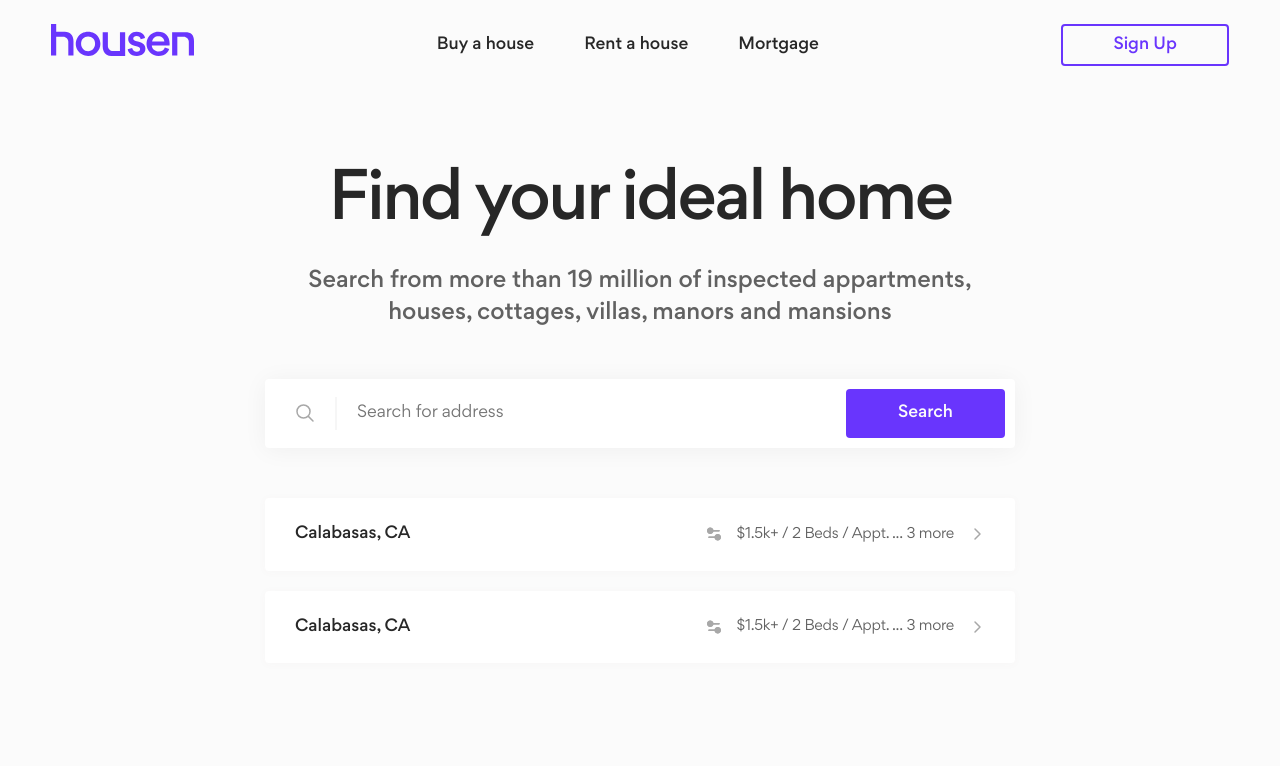
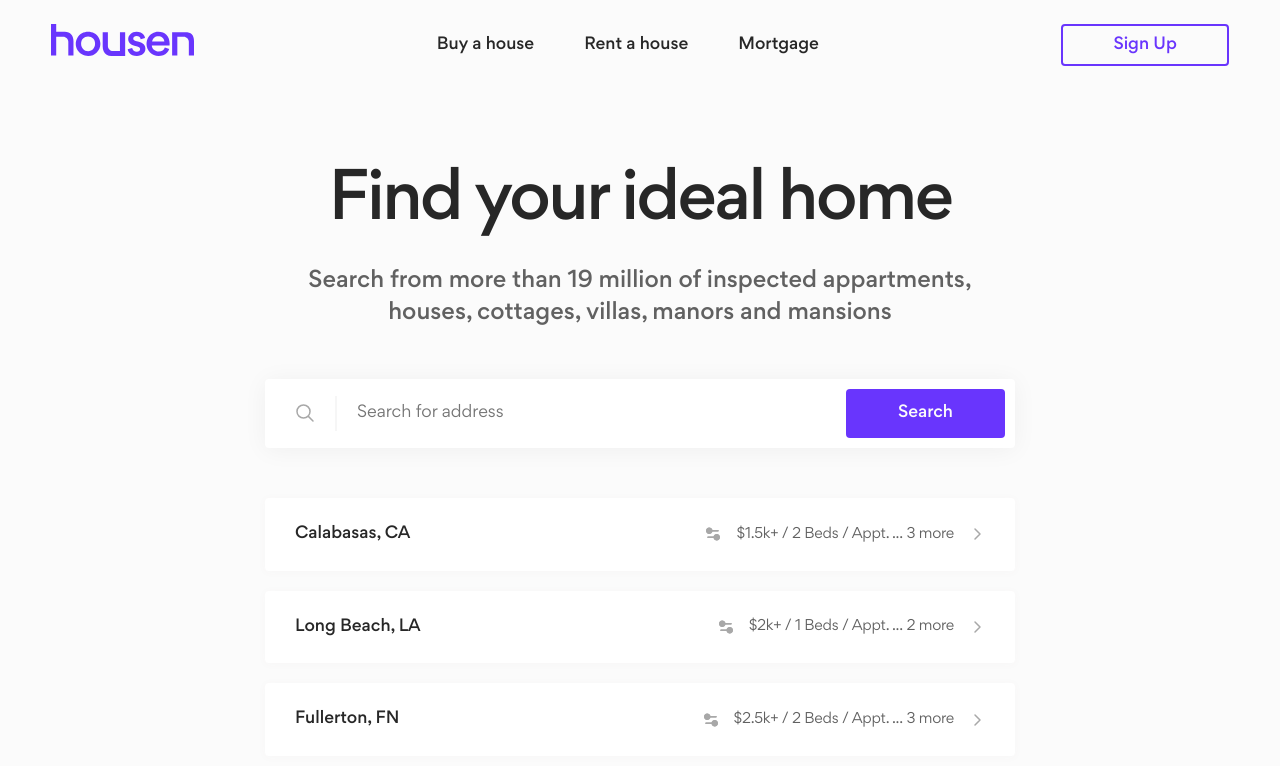
Before and after one commit to shahriarpshuvo/housen, a React (Create React App) app: page / in a window 1280 px wide. Shown: the top 766 px of the page. Built offline with nearby package versions, Linux system fonts and the light colour scheme.

Commit message:
:bulb: add search item with mock-data & prop-types

```diff
--- a/package.json
+++ b/package.json
@@ -6,6 +6,8 @@
     "@testing-library/jest-dom": "^5.11.4",
     "@testing-library/react": "^11.1.0",
     "@testing-library/user-event": "^12.1.10",
+    "millify": "^4.0.0",
+    "prop-types": "^15.7.2",
     "react": "^17.0.2",
     "react-dom": "^17.0.2",
     "react-scripts": "4.0.3",
--- a/src/components/Search.js
+++ b/src/components/Search.js
@@ -1,9 +1,12 @@
 import React from 'react';
 import { ReactComponent as SearchIcon } from '../assets/icons/search.svg';
-import { ReactComponent as FilterIcon } from '../assets/icons/filter.svg';
-import { ReactComponent as ChevronRightIcon } from '../assets/icons/chevron-right.svg';
+
+import SearchItem from './SearchItem';
+
+import data from '../mock-data.json';
 
 const Search = () => {
+  const items = data.result.slice(0, 3);
   return (
     <section class="search">
       <div className="content-box">
@@ -11,26 +14,13 @@ const Search = () => {
           <label htmlFor="searchText">
             <SearchIcon />
           </label>
-          <input type="text" id="searchText" placeholder="Search for address" />
+          <input type="text" id="searchText" placeholder="Search for address" autoComplete="none" />
           <button class="btn btn--main">Search</button>
         </form>
         <div className="search__list">
-          <div className="search__item">
-            <h3 className="search__itemCity">Calabasas, CA</h3>
-            <div className="search__itemInfo meta">
-              <FilterIcon />
-              <span>$1.5k+ / 2 Beds / Appt. ... 3 more</span>
-              <ChevronRightIcon />
-            </div>
-          </div>
-          <div className="search__item">
-            <h3 className="search__itemCity">Calabasas, CA</h3>
-            <div className="search__itemInfo meta">
-              <FilterIcon />
-              <span>$1.5k+ / 2 Beds / Appt. ... 3 more</span>
-              <ChevronRightIcon />
-            </div>
-          </div>
+          {items.map(item => (
+            <SearchItem key={item.city_name.replace(' ', '_').toLowerCase()} item={item} />
+          ))}
         </div>
       </div>
     </section>
--- a/src/components/SearchItem.js
+++ b/src/components/SearchItem.js
@@ -0,0 +1,46 @@
+import React from 'react';
+import PropTypes from 'prop-types';
+import millify from 'millify';
+
+import { ReactComponent as FilterIcon } from '../assets/icons/filter.svg';
+import { ReactComponent as ChevronRightIcon } from '../assets/icons/chevron-right.svg';
+
+const SearchItem = ({ item }) => {
+  const { city_name, short_code, rate, apartment_bed, find_more } = item;
+  const convertedRate = millify(rate, { lowercase: true, precision: 2 });
+  return (
+    <div className="search__item">
+      <h3 className="search__itemCity">
+        {city_name}, {short_code}
+      </h3>
+      <div className="search__itemInfo meta">
+        <FilterIcon />
+        <span>
+          ${convertedRate}+ / {apartment_bed} Beds / Appt. {find_more ? `... ${find_more} more` : ''}
+        </span>
+        <ChevronRightIcon />
+      </div>
+    </div>
+  );
+};
+export default SearchItem;
+
+SearchItem.defaultProps = {
+  item: {
+    city_name: 'Dhaka',
+    short_code: 'BD',
+    rate: 1500,
+    apartment_bed: 2,
+    find_more: 1
+  }
+};
+
+SearchItem.propTypes = {
+  item: PropTypes.shape({
+    city_name: PropTypes.string.isRequired,
+    short_code: PropTypes.string.isRequired,
+    rate: PropTypes.number.isRequired,
+    apartment_bed: PropTypes.number.isRequired,
+    find_more: PropTypes.number
+  })
+};
--- /dev/null
+++ b/src/mock-data.json
@@ -0,0 +1,79 @@
+{
+  "error": {
+    "message": null,
+    "code": null
+  },
+  "result": [
+    {
+      "city_name": "Calabasas",
+      "short_code": "CA",
+      "rate": 1500,
+      "apartment_bed": 2,
+      "find_more": 3
+    },
+    {
+      "city_name": "Long Beach",
+      "short_code": "LA",
+      "rate": 2000,
+      "apartment_bed": 1,
+      "find_more": 2
+    },
+    {
+      "city_name": "Fullerton",
+      "short_code": "FN",
+      "rate": 2500,
+      "apartment_bed": 2,
+      "find_more": 3
+    },
+    {
+      "city_name": "Dhaka",
+      "short_code": "DH",
+      "rate": 3500,
+      "apartment_bed": 5,
+      "find_more": 2
+    },
+    {
+      "city_name": "New York",
+      "short_code": "NY",
+      "rate": 5000,
+      "apartment_bed": 2,
+      "find_more": 3
+    },
+    {
+      "city_name": "Chittagong",
+      "short_code": "CT",
+      "rate": 3000,
+      "apartment_bed": 2,
+      "find_more": 3
+    },
+    {
+      "city_name": "Paris",
+      "short_code": "PA",
+      "rate": 5500,
+      "apartment_bed": 3,
+      "find_more": 3
+    },
+    {
+      "city_name": "Berlin",
+      "short_code": "BL",
+      "rate": 4000,
+      "apartment_bed": 1,
+      "find_more": 2
+    },
+    {
+      "city_name": "Kuala Lumpur",
+      "short_code": "KL",
+      "rate": 3500,
+      "apartment_bed": 3,
+      "find_more": 3
+    },
+    {
+      "city_name": "Delhi",
+      "short_code": "DL",
+      "rate": 2500,
+      "apartment_bed": 2,
+      "find_more": 3
+    }
+  ],
+  "status": true
+}
--- a/src/scss/components/_search.scss
+++ b/src/scss/components/_search.scss
@@ -17,9 +17,14 @@
 
     input {
       width: 70%;
-      padding: 0.5rem 2rem;
+      padding: 0.6rem 2rem;
       border: 0;
       border-left: 2px solid $color-light;
+
+      &:active,
+      &:focus {
+        outline-color: transparent;
+      }
     }
 
     button {
@@ -28,7 +33,7 @@
   }
 
   &__list {
-    margin-top: 5rem;
+    margin: 5rem 0;
   }
 
   &__item {
```
Also changed, not shown: 2 other files (tests, documents, lock files or other folders).
